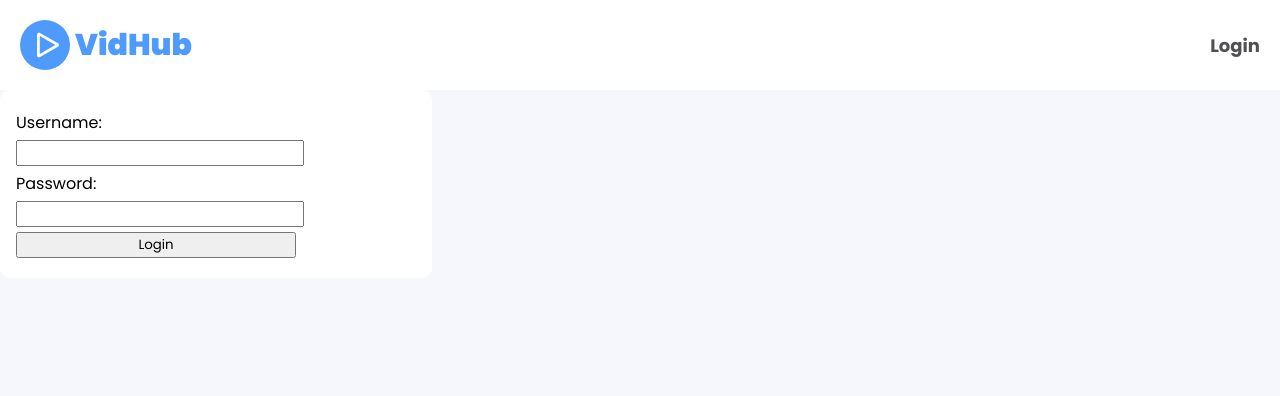
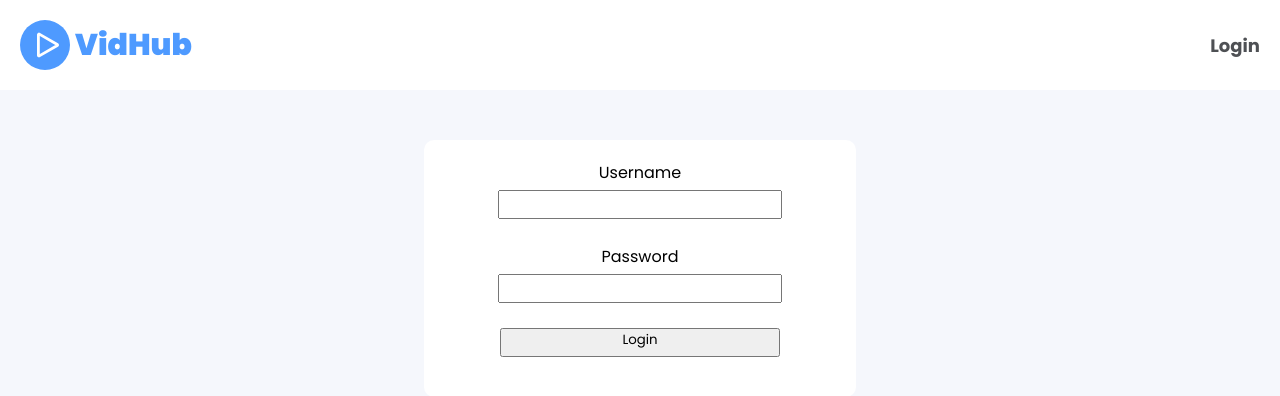
Before and after one commit to chtah/VidHub, a React (Vite) app: page /login in a window 1280 px wide. Shown: the top 396 px of the page. Built offline with nearby package versions, Linux system fonts and the light colour scheme.

Commit message:
change css of login

```diff
--- a/src/pages/Login.module.css
+++ b/src/pages/Login.module.css
@@ -1,10 +1,17 @@
 .loginForm {
   display: flex;
   flex-direction: column;
+  align-items: center;
+  margin: 50px auto auto auto;
   width: 400px;
-  height: auto;
-  background-color: white;
+
+  background-color: #ffffff;
   padding: 20px 16px;
   border-radius: 10px;
   gap: 5px;
 }
+
+input {
+  padding: 0 0 5px 0;
+  margin: 0 0 20px 0;
+}
--- a/src/pages/Login.tsx
+++ b/src/pages/Login.tsx
@@ -22,10 +22,10 @@ const Login = () => {
 
   return (
     <form className={classes.loginForm} onSubmit={handleSubmit}>
-      <label>Username:</label>
+      <label>Username</label>
       <input type="text" onChange={(e) => setUsername(e.target.value)} />
 
-      <label>Password:</label>
+      <label>Password</label>
       <input type="Password" onChange={(e) => setPassword(e.target.value)} />
 
       <input type="submit" value="Login" />
```
